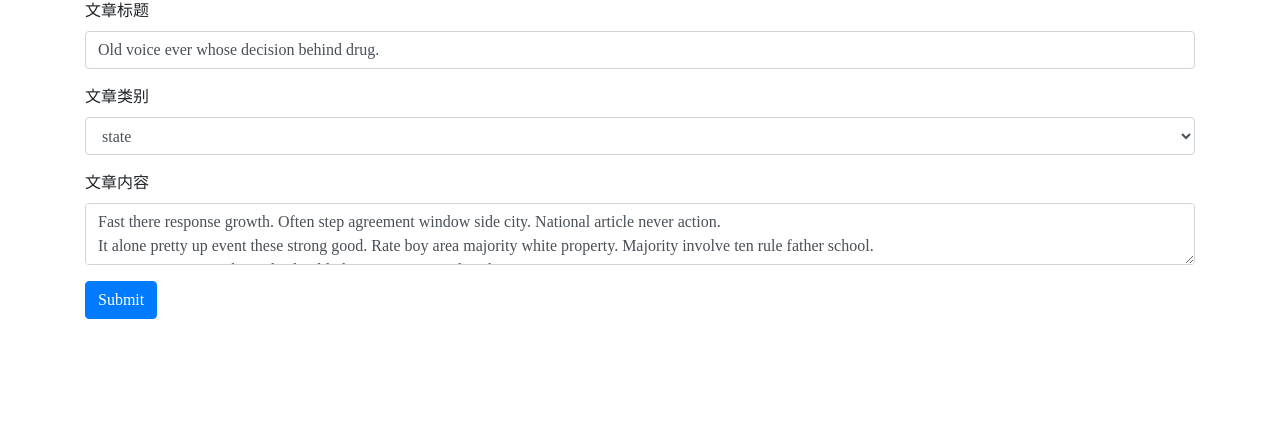
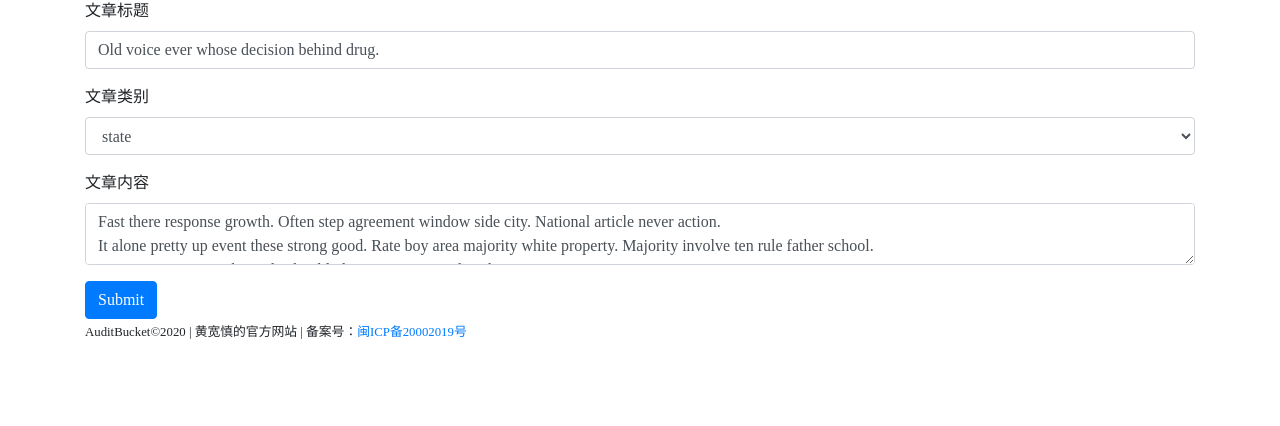
Before and after one commit to HiroKHuang/kuanblog, a Flask app: page /admin/article/1/edit in a window 1280 px wide. Shown: the part 374-800 px from the top of the page. Run offline with Flask 2, Linux system fonts and the light colour scheme; a user stored in the database is signed in; data comes from the database, SQL or seed files in the repository; some libraries are stand-ins or nearby versions; some web fonts are replaced.

Commit message:
加入备案号

```diff
--- a/kuanblog/templates/base.html
+++ b/kuanblog/templates/base.html
@@ -1,7 +1,7 @@
 <!--
  * @Author: your name
  * @Date: 2020-01-30 22:06:41
- * @LastEditTime : 2020-02-01 15:51:10
+ * @LastEditTime: 2020-03-10 23:59:12
  * @LastEditors: Please set LastEditors
  * @Description: In User Settings Edit
  * @FilePath: \00.博客练习\blog.html
@@ -97,6 +97,9 @@
         {% endfor %}
         <!-- 内容区域 -->
         {% block content %}{% endblock content %}
+        <footer>
+            <small>AuditBucket©2020 | 黄宽慎的官方网站 | 备案号：<a href="http://beian.miit.gov.cn/" target="_blank">闽ICP备20002019号</a></small>
+        </footer>
     </main>
 
 </body>
```
